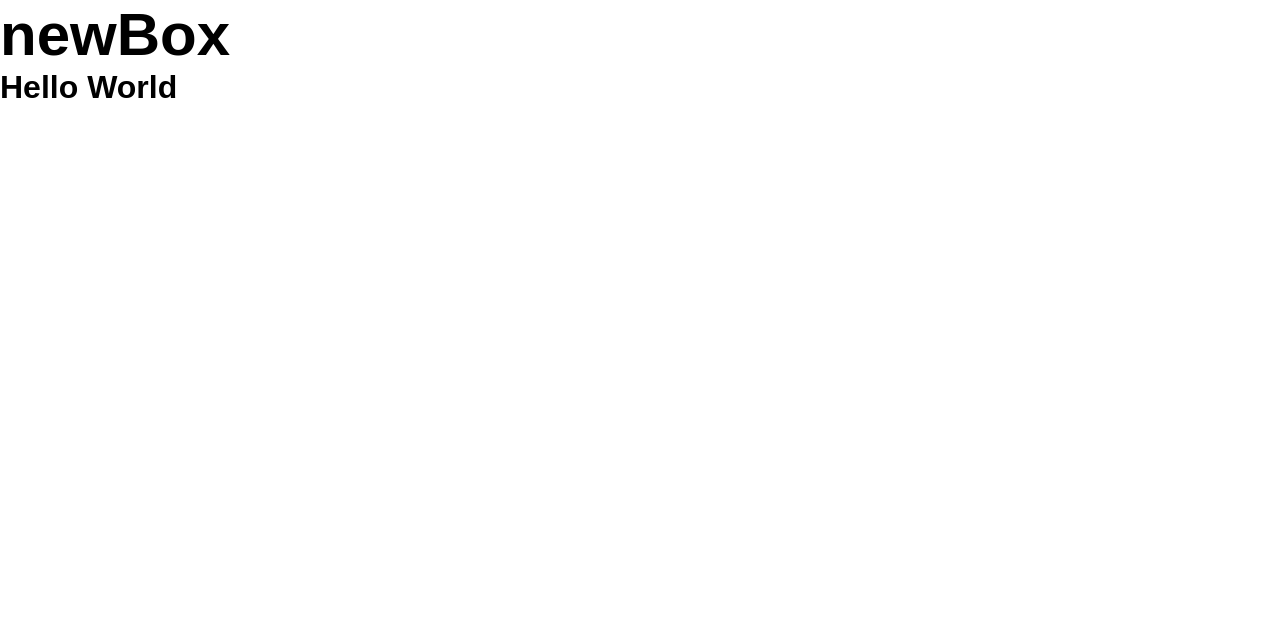
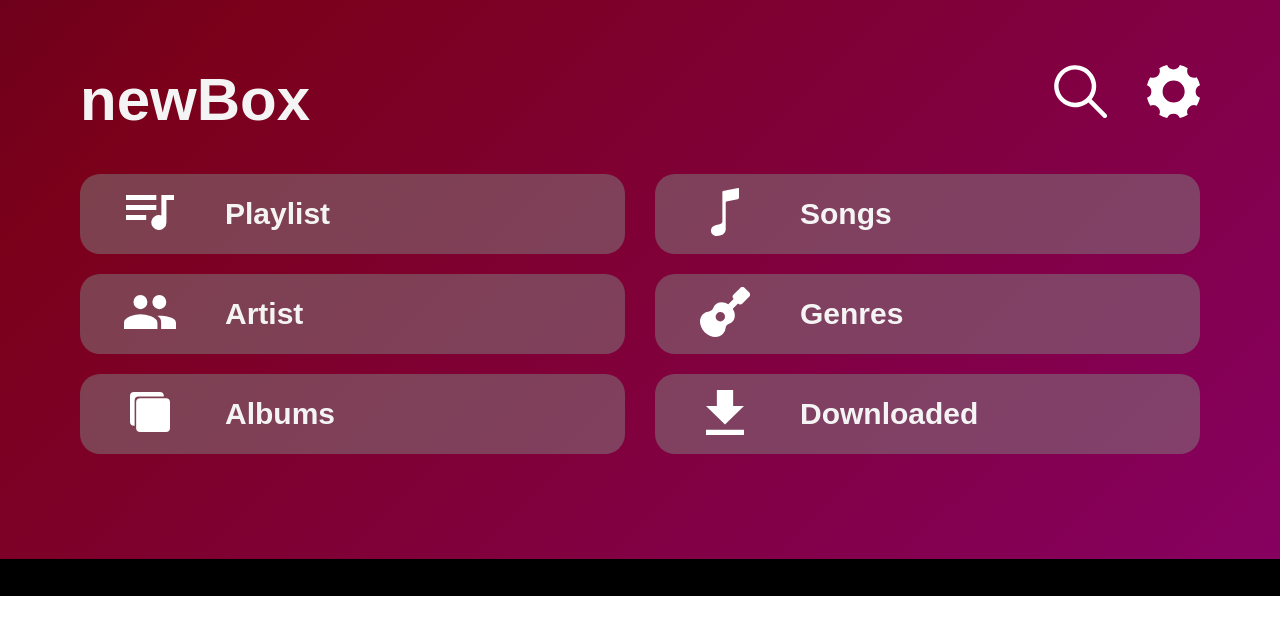
Before and after one commit to VictorPeters03/NewBox, a Django app: page / in a window 1280 px wide. Shown: the top 635 px of the page. Run offline with Django 4.2, Linux system fonts and the light colour scheme.

Commit message:
Worked on navbar. Links do not work.

```diff
--- a/NewBox/static/style.css
+++ b/NewBox/static/style.css
@@ -6,7 +6,95 @@
     font-family: Arial, sans-serif;
 }
 
+#container
+{
+    background-color: black;
+}
+
+/* BEGIN NAVBAR */
+
+.navbar
+{
+    padding: 65px 80px;
+    background: linear-gradient(-45deg, #8D0087, #7B001A, #08002E, #530055);
+    background-size: 400% 400%;
+    animation: gradient 15s ease infinite;
+}
+
+.top-navbar
+{
+    display: flex;
+    justify-content: space-between;
+}
+
 .top-navbar h1
 {
     font-size: 60px;
+    color: #f4f4f4;
 }
+
+.navbar-search-settings
+{
+    display: flex;
+}
+
+.navbar-settings
+{
+    margin-left: 40px;
+}
+
+.main-navbar
+{
+    display: grid;
+    grid-column-gap: 30px;
+    grid-row-gap: 20px;
+    grid-template-columns: repeat(2, 1fr);
+    margin: 40px 0;
+}
+
+.main-navbar a
+{
+    border-radius: 20px;
+    text-decoration: none;
+}
+
+.main-navbar a:focus
+{
+    background-color: purple;
+}
+
+.main-navbar-button
+{
+    display: flex;
+    background-color: rgba(128, 128, 128, 0.5);
+    height: 80px;
+    border-radius: 20px;
+}
+
+.navbar-button-image
+{
+    text-align: center;
+    margin: auto 0 auto 40px;
+    min-width: 60px
+}
+
+.navbar-button-text
+{
+    color: #f4f4f4;
+    margin: auto 0 auto 45px;
+    font-size: 20px;
+}
+
+/* END NAVBAR */
+
+@keyframes gradient {
+    0% {
+        background-position: 0 50%;
+    }
+    50% {
+        background-position: 100% 50%;
+    }
+    100% {
+        background-position: 0 50%;
+    }
+}
--- a/NewBox/templates/base.html
+++ b/NewBox/templates/base.html
@@ -12,5 +12,6 @@
         {% block content %}
         {% endblock %}
     </div>
+    <script src="{% static 'app.js' %}"></script>
 </body>
 </html>
--- a/NewBox/templates/includes/navbar.html
+++ b/NewBox/templates/includes/navbar.html
@@ -1,8 +1,76 @@
+{% load static %}
 <nav class="navbar">
     <div class="top-navbar">
         <h1>newBox</h1>
-        <div class="search-settings">
-
+        <div class="navbar-search-settings">
+            <div class="navbar-search">
+                <img src="{% static 'images/Search.svg' %}" alt="search button">
+            </div>
+            <div class="navbar-settings">
+                <img src="{% static 'images/Settings.svg' %}" alt="settings button">
+            </div>
         </div>
     </div>
+    <div class="main-navbar">
+        <a href="#">
+            <div class="main-navbar-button">
+                <div class="navbar-button-image">
+                    <img src="{% static 'images/Playlist.svg' %}" alt="playlist button">
+                </div>
+                <div class="navbar-button-text">
+                    <h2>Playlist</h2>
+                </div>
+            </div>
+        </a>
+        <a href="#">
+            <div class="main-navbar-button">
+                <div class="navbar-button-image">
+                    <img src="{% static 'images/Songs.svg' %}" alt="songs button">
+                </div>
+                <div class="navbar-button-text">
+                    <h2>Songs</h2>
+                </div>
+            </div>
+        </a>
+        <a href="#">
+            <div class="main-navbar-button">
+                <div class="navbar-button-image">
+                    <img src="{% static 'images/Artist.svg' %}" alt="artist button">
+                </div>
+                <div class="navbar-button-text">
+                    <h2>Artist</h2>
+                </div>
+            </div>
+        </a>
+        <a href="#">
+            <div class="main-navbar-button">
+                <div class="navbar-button-image">
+                    <img src="{% static 'images/Genre.svg' %}" alt="genres button">
+                </div>
+                <div class="navbar-button-text">
+                    <h2>Genres</h2>
+                </div>
+            </div>
+        </a>
+        <a href="#">
+            <div class="main-navbar-button">
+                <div class="navbar-button-image">
+                    <img src="{% static 'images/Albums.svg' %}" alt="album button">
+                </div>
+                <div class="navbar-button-text">
+                    <h2>Albums</h2>
+                </div>
+            </div>
+        </a>
+        <a href="#">
+            <div class="main-navbar-button">
+                <div class="navbar-button-image">
+                    <img src="{% static 'images/Download.svg' %}" alt="download button">
+                </div>
+                <div class="navbar-button-text">
+                    <h2>Downloaded</h2>
+                </div>
+            </div>
+        </a>
+    </div>
 </nav>
```
Also changed, not shown: NewBox/static/images/Albums.svg (added), NewBox/static/images/Artist.svg (added), NewBox/static/images/Download.svg (added), NewBox/static/images/Genre.svg (added), NewBox/static/images/Playlist.svg (added), NewBox/static/images/Search.svg (added), NewBox/static/images/Settings.svg (added), NewBox/static/images/Songs.svg (added).
